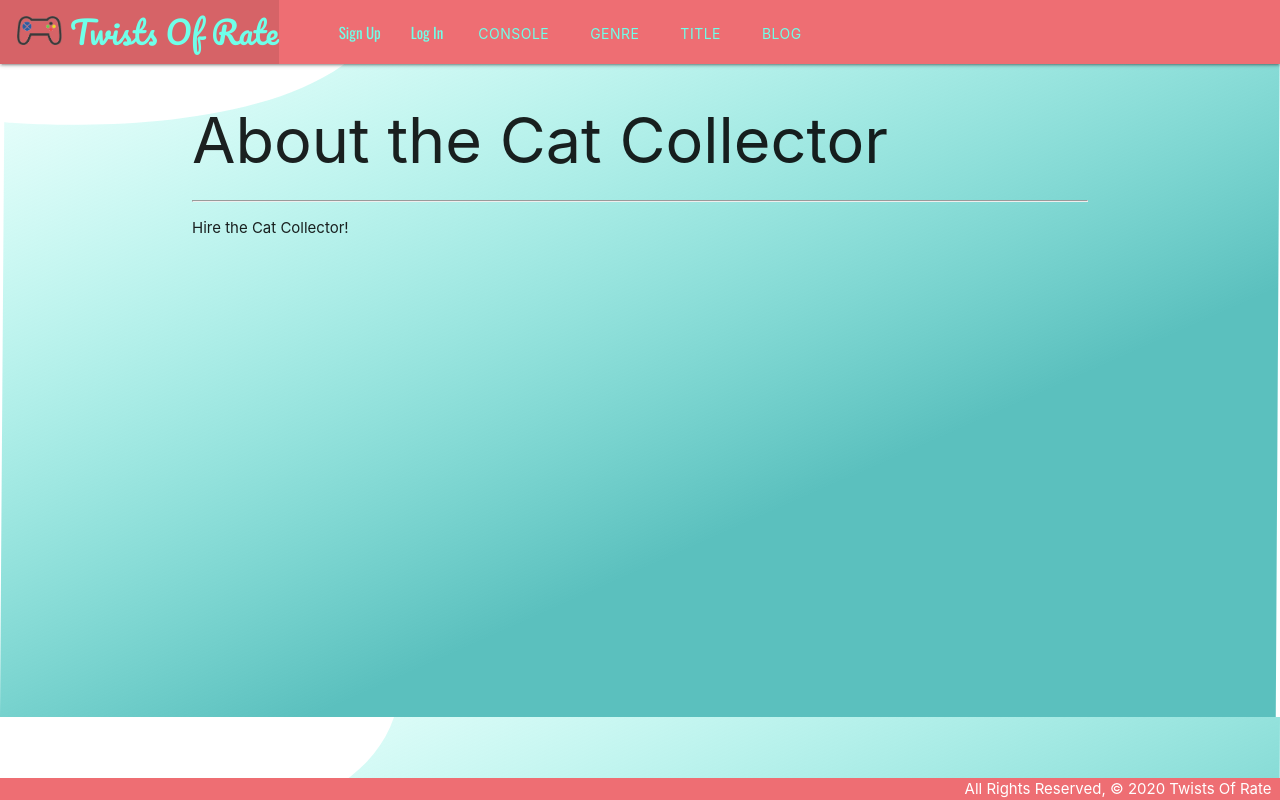
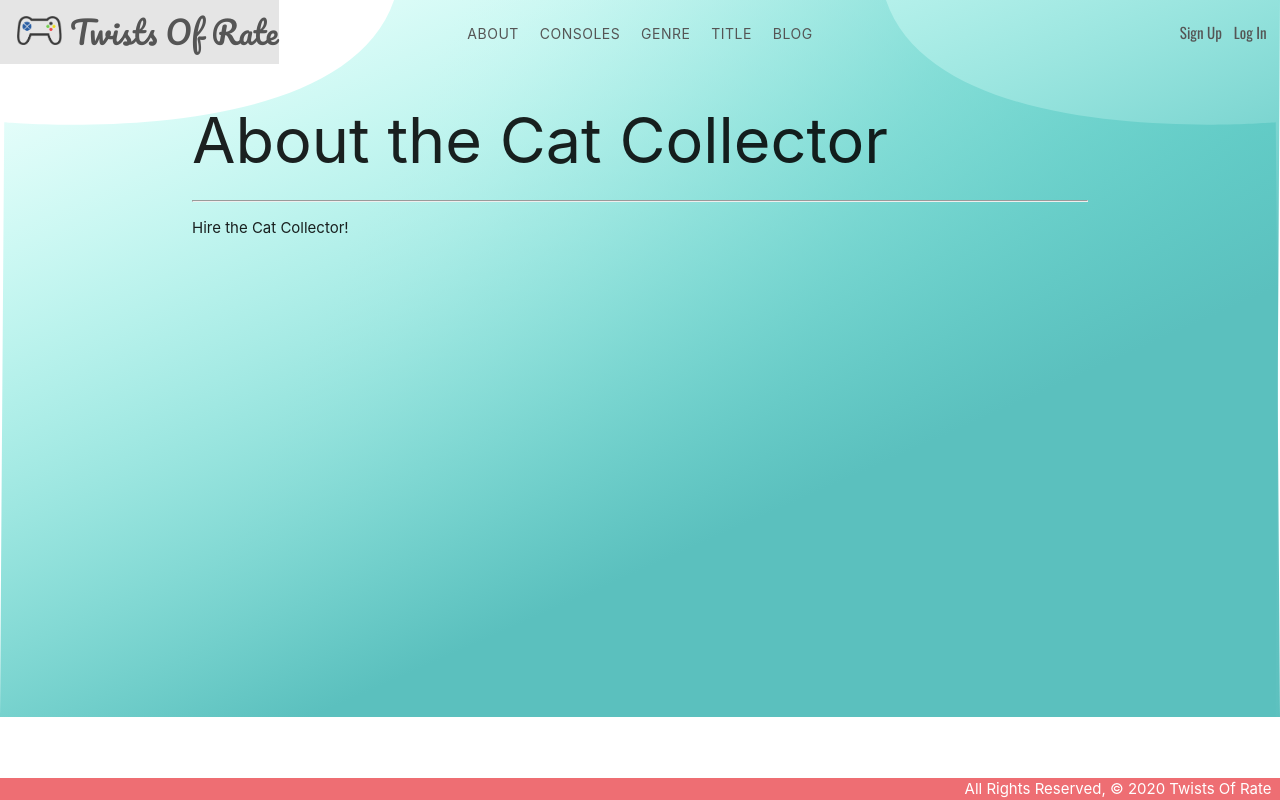
Before and after one commit to Thornathan/TwistsOfRate, a Django app: page /blog/ in a window 1280 px wide. Run offline with Django 3.2, Linux system fonts and the light colour scheme.

Commit message:
update background images added, base.html edits

```diff
--- a/main_app/static/css/style.css
+++ b/main_app/static/css/style.css
@@ -7,28 +7,57 @@ body {
   min-height: 100vh;
   flex-direction: column;
   height: 100%;
-  background-color: #ffffff;
-  background: url(/main_app/static/images/background2_2.svg);
+  /* background-color: #ffffff; */
+  /* background: url(/static/images/background1.svg);
+  background: url(/static/images/background2.svg);
+  background-size: cover;  */
 }
 main {
   flex: 1 0 auto;
 }
 footer.page-footer {
-  padding-top: 0;
+  padding-top: 0;s
   text-align: right;
 }
 nav ul li a {
   font-family: 'Oswald', sans-serif;
-  color: #6FFFE9;
+  color: #555555;
 }
+
 a.dropdown-trigger.btn{
   background-color: transparent ;
   box-shadow: transparent;
   -webkit-box-shadow: none;
-  color: #6FFFE9;
+  color: #555555;
+  padding: 0 6px;
 }
 
 .dropdown-content li>a {
-  color: #6FFFE9;
+  color: #555555;
   background: linear-gradient(90deg, rgba(58,80,107,1) 35%, rgba(28,37,65,1) 100%);
 }
+
+ul li a {
+  padding: 0 6px;
+}
+
+nav {
+  background-color: transparent;
+  box-shadow: none;
+  -webkit-box-shadow: none;
+}
+
+#backgroundA {
+  position: absolute;
+  left: 0px;
+  top: 0px;
+  z-index: -1;
+}
+
+#backgroundB {
+  background-color: #ffffff;
+  position: absolute;
+  left: 0px;
+  top: 0px;
+  z-index: -1;
+}
--- a/main_app/templates/base.html
+++ b/main_app/templates/base.html
@@ -15,21 +15,30 @@
 </head>
 
 <body>
+
+  <!-- Adding additional bacground image -->
+  <img id="backgroundB" src="{% static "images/background1.svg" %}" alt="background">
+  <img id="backgroundA" src="{% static "images/background2.svg" %}" alt="background">
+
   <header class="navbar-fixed">
     <nav>
       <div class="nav-wrapper">
         <!-- Heading Left -->
         <ul>
           <li><a href="/" class="left brand-logo" id="headerText"
-              style="font-family: 'Pacifico', cursive; color: #6FFFE9;">&nbsp;&nbsp;<img src="{% static 'images/Logo.png' %}" alt="Logo"
-                style="width: 3rem;">&nbsp;Twists Of Rate</a></li>
+              style="font-family: 'Pacifico', cursive; color: #555555;">&nbsp;&nbsp;<img
+                src="{% static 'images/Logo.png' %}" alt="Logo" style="width: 3rem;">&nbsp;Twists Of Rate</a></li>
         </ul>
         <!-- Heading Center -->
         <div class="brand-logo center">
+          <a class='dropdown-trigger btn' href='#' data-target='dropdown0'>About</a>
+          <ul id='dropdown0' class='dropdown-content'>
+            <li><a href="{% url 'about' %}">About</a></li>
+          </ul>
           <!-- Console Dropdown -->
-          <a class='dropdown-trigger btn' href='#' data-target='dropdown1'>Console</a>
+          <a class='dropdown-trigger btn' href='#' data-target='dropdown1'>Consoles</a>
           <ul id='dropdown1' class='dropdown-content'>
-            <li><a href="{% url 'console' %}">Console</a></li>
+            <li><a href="{% url 'console' %}">Consoles</a></li>
             <li class="divider" tabindex="-1"></li>
             <li><a href="{% url 'console' %}">Add Console</a></li>
             <li class="divider" tabindex="-1"></li>
@@ -64,11 +73,11 @@
           </ul>
         </div>
         <!-- Heading Right -->
-        <ul class="brand-logo center right">
+        <ul class="brand-logo right">
           <!-- if user.is_authenticated  -->
           <!-- else -->
-          <li><a>Sign Up</a></li>
-          <li><a>Log In</a></li>
+          <li><a href="{% url 'signup' %}">Sign Up</a></li>
+          <li><a href="{% url 'login' %}">Log In</a></li>
           <!-- endif -->
         </ul>
       </div>
@@ -84,7 +93,7 @@
   <script>
     document.addEventListener('DOMContentLoaded', function () {
       var elems = document.querySelectorAll('.dropdown-trigger');
-      var instances = M.Dropdown.init(elems, { alignment: 'center', constrainWidth: false });
+      var instances = M.Dropdown.init(elems, { alignment: 'center', constrainWidth: false, hover: true });
     });
   </script>
   <footer class="page-footer">
```
Also changed, not shown: main_app/static/images/background2_2.svg (deleted).
